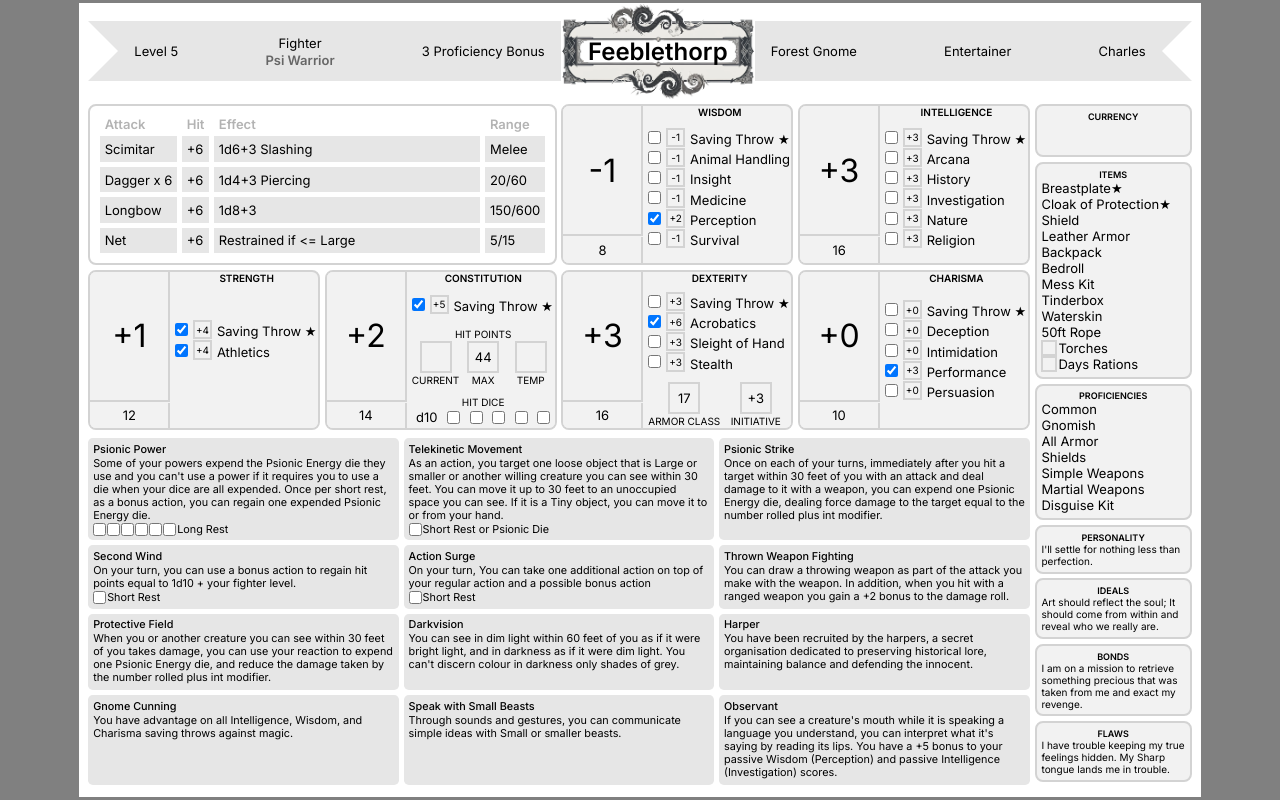
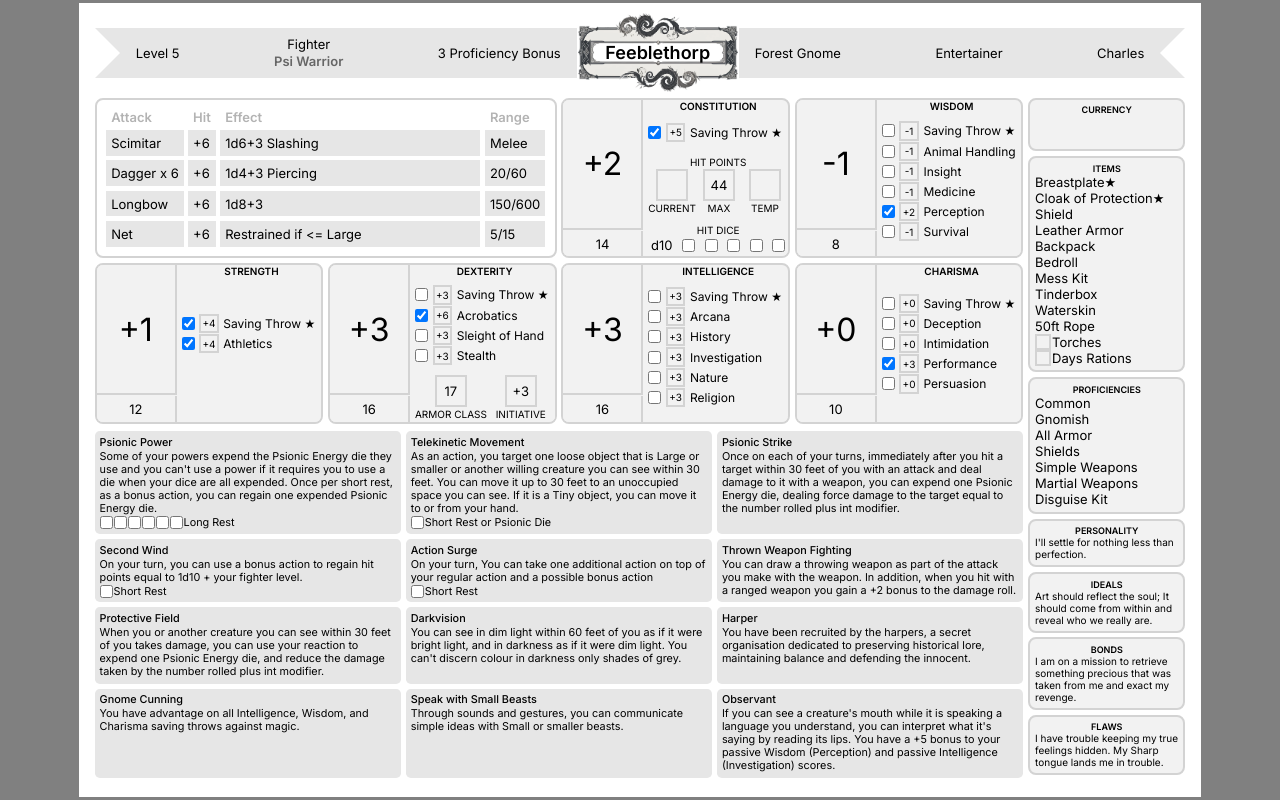
Before and after one commit to Charles-Dahl/character-builder, a Next.js app: page / in a window 1280 px wide. Built offline with nearby package versions, Linux system fonts and the light colour scheme.

Commit message:
refactor character to json file

```diff
--- a/src/app/page.module.css
+++ b/src/app/page.module.css
@@ -6,8 +6,8 @@
   height: 210mm;
   width: 297mm;
 
-  padding: var(--small);
-  padding-top: var(--none);
+  padding: var(--medium);
+  padding-top: var(--small);
 }
 
 .layout {
--- a/src/components/ability-block.module.css
+++ b/src/components/ability-block.module.css
@@ -1,7 +1,7 @@
 .container {
     display: grid;
     grid-template-columns: repeat(4, 1fr);
-    grid-auto-flow: column;
+    grid-auto-flow: row;
     grid-template-rows: repeat(2, 1fr);
     align-items: stretch;
     gap: var(--tiny)
--- a/src/components/ability-block.tsx
+++ b/src/components/ability-block.tsx
@@ -12,9 +12,9 @@ const AbilityBlock = () => {
   return (
     <div className={styles.container}>
       <Attacks />
-      <AbilityExtended ability={Ability.strength} />
       <AbilityExtended ability={Ability.constitution}><HitPoints /></AbilityExtended>
       <AbilityExtended ability={Ability.wisdom} />
+      <AbilityExtended ability={Ability.strength} />
       <AbilityExtended ability={Ability.dexterity}>
         <div className={styles["figure-group"]}>
           <ArmorClass />
--- a/src/components/ability-score.module.css
+++ b/src/components/ability-score.module.css
@@ -17,7 +17,7 @@
     border-right: var(--border);
     font-size: xx-large;
     align-self: stretch;
-    padding: var(--medium);
+    padding: var(--small);
     justify-content: center;
     width: 5rem;
 }
--- a/src/components/armor-class.tsx
+++ b/src/components/armor-class.tsx
@@ -3,10 +3,12 @@ import Figure from "./figure"
 import { Ability } from "@/utility/abilities"
 
 const ArmorClass = () => {
-    const { getArmorClass } = useCharacter()
-    const dexModifier = useModifierValue(Ability.dexterity)
+    const { baseArmor, armorModifier } = useCharacter()
+    const modifierValue = useModifierValue(armorModifier)
+    const finalValue = baseArmor + modifierValue
+
     return (
-        <Figure label="Armor Class">{getArmorClass(dexModifier)}</Figure>
+        <Figure label="Armor Class">{finalValue}</Figure>
     )
 }
 
--- a/src/components/attacks.tsx
+++ b/src/components/attacks.tsx
@@ -8,11 +8,13 @@ import { Fragment } from "react";
 const AttackDisplay = ({ label, damageType, modifier, range, onHit }: Attack) => {
     const { proficiencyBonus } = useCharacter()
     const modifierValue = useModifierValue(modifier)
+    const hitDescription = onHit.replace(/(\$modifier\$)/g, signedNumber.format(modifierValue))
+
     return (
         <Fragment key={label}>
             <Inline className={styles.item}>{label}</Inline>
             <Inline className={styles.item}>{signedNumber.format(modifierValue + proficiencyBonus)}</Inline>
-            <Inline className={styles.item}>{onHit(modifierValue)} {damageType}</Inline>
+            <Inline className={styles.item}>{hitDescription} {damageType}</Inline>
             <Inline className={styles.item}>{range}</Inline>
         </Fragment>
     )
--- a/src/components/details.module.css
+++ b/src/components/details.module.css
@@ -5,7 +5,7 @@
 .banner-start {
     --bg-lightness: 90%;
     --bg-alpha: 1;
-    --size: 60px;
+    --size: 50px;
 
     padding: var(--medium);
     padding-inline-start: calc(var(--size) * 0.5 + var(--medium));
@@ -28,7 +28,7 @@
 .banner-end {
     --bg-lightness: 90%;
     --bg-alpha: 1;
-    --size: 60px;
+    --size: 50px;
 
     padding: var(--medium);
     padding-inline-end: calc(var(--size) * 0.5 + var(--medium));
@@ -59,9 +59,9 @@
     background-size: contain;
     background-repeat: no-repeat;
     background-position: center;
-    width: 12rem;
+    width: 10rem;
     aspect-ratio: 2;
     justify-content: center;
-    font-size: x-large;
+    font-size: large;
     font-weight: 600;
 }
--- a/src/components/skill.module.css
+++ b/src/components/skill.module.css
@@ -1,6 +1,5 @@
 .label {
-    font-size: small;
-    align-self: self-end;
+    font-size: 0.75rem;
 }
 
 .value {
--- a/src/utility/attacks.ts
+++ b/src/utility/attacks.ts
@@ -5,5 +5,5 @@ export interface Attack {
     modifier: Ability,
     damageType?: string,
     range?: string,
-    onHit: (modifier: number) => string,
+    onHit: string,
 }
--- a/src/utility/character.ts
+++ b/src/utility/character.ts
@@ -6,6 +6,7 @@ import { Trait } from "@/utility/traits"
 import { Size } from "@/utility/size"
 import { Dice } from "@/utility/dice"
 import { Item } from "@/utility/items"
+export const character: Character = require('./feeblethorp.json')
 
 export interface Character {
   playerName: string,
@@ -73,213 +74,213 @@ export interface Character {
   ideals: string,
   bonds: string,
   flaws: string,
-  getArmorClass: (dexModifier: number) => number
-  getInitiative: (dexModifier: number) => number
+  armorModifier: Ability,
+  baseArmor: number
 }
 
-export const character: Character = {
-  playerName: 'Charles',
-  characterName: 'Feeblethorp',
-  mainClass: 'Fighter',
-  subclass: 'Psi Warrior',
-  background: 'Entertainer',
-  race: 'Forest Gnome',
-  size: Size.small,
-  hitDice: Dice.d10,
-  level: 5,
-  proficiencyBonus: 3,
-  abilityScores: {
-    [Ability.strength]: 12,
-    [Ability.dexterity]: 16,
-    [Ability.constitution]: 14,
-    [Ability.intelligence]: 16,
-    [Ability.wisdom]: 8,
-    [Ability.charisma]: 10,
-  },
-  saves: {
-    [Ability.strength]: true,
-    [Ability.dexterity]: false,
-    [Ability.constitution]: true,
-    [Ability.intelligence]: false,
-    [Ability.wisdom]: false,
-    [Ability.charisma]: false,
-  },
-  skills: {
-    [Ability.strength]: {
-      Athletics: true,
-    },
-    [Ability.dexterity]: {
-      Acrobatics: true,
-      "Sleight of Hand": false,
-      Stealth: false,
-    },
-    [Ability.constitution]: {},
-    [Ability.intelligence]: {
-      Arcana: false,
-      History: false,
-      Investigation: false,
-      Nature: false,
-      Religion: false,
-    },
-    [Ability.wisdom]: {
-      "Animal Handling": false,
-      Insight: false,
-      Medicine: false,
-      Perception: true,
-      Survival: false,
-    },
-    [Ability.charisma]: {
-      Deception: false,
-      Intimidation: false,
-      Performance: true,
-      Persuasion: false,
-    },
-  },
-  attacks: [
-    {
-      label: "Scimitar",
-      damageType: "Slashing",
-      modifier: Ability.dexterity,
-      onHit: (modifier) => `1d6${signedNumber.format(modifier)}`,
-      range: "Melee",
-    },
-    {
-      label: "Dagger x 6",
-      damageType: "Piercing",
-      modifier: Ability.dexterity,
-      onHit: (modifier) => `1d4${signedNumber.format(modifier)}`,
-      range: "20/60",
-    },
-    {
-      label: "Longbow",
-      modifier: Ability.dexterity,
-      onHit: (modifier) => `1d8${signedNumber.format(modifier)}`,
-      range: "150/600",
-    },
-    {
-      label: "Net",
-      modifier: Ability.dexterity,
-      onHit: () => `Restrained if <= Large`,
-      range: "5/15",
-    },
-  ],
-  traits: [
-    {
-      label: "Psionic Power",
-      description: "Some of your powers expend the Psionic Energy die they use and you can't use a power if it requires you to use a die when your dice are all expended. Once per short rest, as a bonus action, you can regain one expended Psionic Energy die.",
-      frequency: "Long Rest",
-      charges: 6,
-    },
-    {
-      label: "Telekinetic Movement",
-      description: "As an action, you target one loose object that is Large or smaller or another willing creature you can see within 30 feet. You can move it up to 30 feet to an unoccupied space you can see. If it is a Tiny object, you can move it to or from your hand.",
-      frequency: "Short Rest or Psionic Die",
-      charges: 1,
-    },
-    {
-      label: "Psionic Strike",
-      description: "Once on each of your turns, immediately after you hit a target within 30 feet of you with an attack and deal damage to it with a weapon, you can expend one Psionic Energy die, dealing force damage to the target equal to the number rolled plus int modifier.",
-    },
-    {
-      label: "Second Wind",
-      description: "On your turn, you can use a bonus action to regain hit points equal to 1d10 + your fighter level.",
-      frequency: "Short Rest",
-      charges: 1,
-    },
-    {
-      label: "Action Surge",
-      description: "On your turn, You can take one additional action on top of your regular action and a possible bonus action",
-      frequency: "Short Rest",
-      charges: 1,
-    },
-    {
-      label: "Thrown Weapon Fighting",
-      description: "You can draw a throwing weapon as part of the attack you make with the weapon. In addition, when you hit with a ranged weapon you gain a +2 bonus to the damage roll.",
-    },
-    {
-      label: "Protective Field",
-      description: "When you or another creature you can see within 30 feet of you takes damage, you can use your reaction to expend one Psionic Energy die, and reduce the damage taken by the number rolled plus int modifier.",
-    },
-    {
-      label: "Darkvision",
-      description: "You can see in dim light within 60 feet of you as if it were bright light, and in darkness as if it were dim light. You can't discern colour in darkness only shades of grey.",
-    },
-    {
-      label: "Harper",
-      description: `You have been recruited by the harpers, a secret organisation dedicated to preserving historical lore, maintaining balance and defending the innocent.`,
-    },
-    {
-      label: "Gnome Cunning",
-      description: "You have advantage on all Intelligence, Wisdom, and Charisma saving throws against magic.",
-    },
-    {
-      label: "Speak with Small Beasts",
-      description: "Through sounds and gestures, you can communicate simple ideas with Small or smaller beasts.",
-    },
-    {
-      label: "Observant",
-      description: `If you can see a creature's mouth while it is speaking a language you understand, you can interpret what it's saying by reading its lips. You have a +5 bonus to your passive Wisdom (Perception) and passive Intelligence (Investigation) scores.`,
-    },
-  ],
-  items: [
-    {
-      label: "Breastplate",
-      equipped: true,
-    },
-    {
-      label: "Cloak of Protection",
-      equipped: true,
-    },
-    {
-      label: "Shield",
-      equipped: false,
-    },
-    {
-      label: "Leather Armor",
-    },
-    {
-      label: "Backpack",
-    },
-    {
-      label: "Bedroll",
-    },
-    {
-      label: "Mess Kit",
-    },
-    {
-      label: "Tinderbox",
-    },
-    {
-      label: "Waterskin",
-    },
-    {
-      label: "50ft Rope",
-    },
-    {
-      label: "Torches",
-      quantity: 10,
-    },
-    {
-      label: "Days Rations",
-      quantity: 10,
-    },
-  ],
-  proficiencies: [
-    "Common",
-    "Gnomish",
-    "All Armor",
-    "Shields",
-    "Simple Weapons",
-    "Martial Weapons",
-    "Disguise Kit",
-  ],
-  personality: "I'll settle for nothing less than perfection.",
-  ideals: "Art should reflect the soul; It should come from within and reveal who we really are.",
-  bonds: "I am on a mission to retrieve something precious that was taken from me and exact my revenge.",
-  flaws: "I have trouble keeping my true feelings hidden. My Sharp tongue lands me in trouble.",
-  getArmorClass: (dexModifier: number) => dexModifier + 14,
-  getInitiative: (dexModifier: number) => dexModifier,
-}
+// export const character: Character = {
+//   playerName: 'Charles',
+//   characterName: 'Feeblethorp',
+//   mainClass: 'Fighter',
+//   subclass: 'Psi Warrior',
+//   background: 'Entertainer',
+//   race: 'Forest Gnome',
+//   size: Size.small,
+//   hitDice: Dice.d10,
+//   level: 5,
+//   proficiencyBonus: 3,
+//   abilityScores: {
+//     [Ability.strength]: 12,
+//     [Ability.dexterity]: 16,
+//     [Ability.constitution]: 14,
+//     [Ability.intelligence]: 16,
+//     [Ability.wisdom]: 8,
+//     [Ability.charisma]: 10,
+//   },
+//   saves: {
+//     [Ability.strength]: true,
+//     [Ability.dexterity]: false,
+//     [Ability.constitution]: true,
+//     [Ability.intelligence]: false,
+//     [Ability.wisdom]: false,
+//     [Ability.charisma]: false,
+//   },
+//   skills: {
+//     [Ability.strength]: {
+//       Athletics: true,
+//     },
+//     [Ability.dexterity]: {
+//       Acrobatics: true,
+//       "Sleight of Hand": false,
+//       Stealth: false,
+//     },
+//     [Ability.constitution]: {},
+//     [Ability.intelligence]: {
+//       Arcana: false,
+//       History: false,
+//       Investigation: false,
+//       Nature: false,
+//       Religion: false,
+//     },
+//     [Ability.wisdom]: {
+//       "Animal Handling": false,
+//       Insight: false,
+//       Medicine: false,
+//       Perception: true,
+//       Survival: false,
+//     },
+//     [Ability.charisma]: {
+//       Deception: false,
+//       Intimidation: false,
+//       Performance: true,
+//       Persuasion: false,
+//     },
+//   },
+//   attacks: [
+//     {
+//       label: "Scimitar",
+//       damageType: "Slashing",
+//       modifier: Ability.dexterity,
+//       onHit: (modifier) => `1d6${signedNumber.format(modifier)}`,
+//       range: "Melee",
+//     },
+//     {
+//       label: "Dagger x 6",
+//       damageType: "Piercing",
+//       modifier: Ability.dexterity,
+//       onHit: (modifier) => `1d4${signedNumber.format(modifier)}`,
+//       range: "20/60",
+//     },
+//     {
+//       label: "Longbow",
+//       modifier: Ability.dexterity,
+//       onHit: (modifier) => `1d8${signedNumber.format(modifier)}`,
+//       range: "150/600",
+//     },
+//     {
+//       label: "Net",
+//       modifier: Ability.dexterity,
+//       onHit: () => `Restrained if <= Large`,
+//       range: "5/15",
+//     },
+//   ],
+//   traits: [
+//     {
+//       label: "Psionic Power",
+//       description: "Some of your powers expend the Psionic Energy die they use and you can't use a power if it requires you to use a die when your dice are all expended. Once per short rest, as a bonus action, you can regain one expended Psionic Energy die.",
+//       frequency: "Long Rest",
+//       charges: 6,
+//     },
+//     {
+//       label: "Telekinetic Movement",
+//       description: "As an action, you target one loose object that is Large or smaller or another willing creature you can see within 30 feet. You can move it up to 30 feet to an unoccupied space you can see. If it is a Tiny object, you can move it to or from your hand.",
+//       frequency: "Short Rest or Psionic Die",
+//       charges: 1,
+//     },
+//     {
+//       label: "Psionic Strike",
+//       description: "Once on each of your turns, immediately after you hit a target within 30 feet of you with an attack and deal damage to it with a weapon, you can expend one Psionic Energy die, dealing force damage to the target equal to the number rolled plus int modifier.",
+//     },
+//     {
+//       label: "Second Wind",
+//       description: "On your turn, you can use a bonus action to regain hit points equal to 1d10 + your fighter level.",
+//       frequency: "Short Rest",
+//       charges: 1,
+//     },
+//     {
+//       label: "Action Surge",
+//       description: "On your turn, You can take one additional action on top of your regular action and a possible bonus action",
+//       frequency: "Short Rest",
+//       charges: 1,
+//     },
+//     {
+//       label: "Thrown Weapon Fighting",
+//       description: "You can draw a throwing weapon as part of the attack you make with the weapon. In addition, when you hit with a ranged weapon you gain a +2 bonus to the damage roll.",
+//     },
+//     {
+//       label: "Protective Field",
+//       description: "When you or another creature you can see within 30 feet of you takes damage, you can use your reaction to expend one Psionic Energy die, and reduce the damage taken by the number rolled plus int modifier.",
+//     },
+//     {
+//       label: "Darkvision",
+//       description: "You can see in dim light within 60 feet of you as if it were bright light, and in darkness as if it were dim light. You can't discern colour in darkness only shades of grey.",
+//     },
+//     {
+//       label: "Harper",
+//       description: `You have been recruited by the harpers, a secret organisation dedicated to preserving historical lore, maintaining balance and defending the innocent.`,
+//     },
+//     {
+//       label: "Gnome Cunning",
+//       description: "You have advantage on all Intelligence, Wisdom, and Charisma saving throws against magic.",
+//     },
+//     {
+//       label: "Speak with Small Beasts",
+//       description: "Through sounds and gestures, you can communicate simple ideas with Small or smaller beasts.",
+//     },
+//     {
+//       label: "Observant",
+//       description: `If you can see a creature's mouth while it is speaking a language you understand, you can interpret what it's saying by reading its lips. You have a +5 bonus to your passive Wisdom (Perception) and passive Intelligence (Investigation) scores.`,
+//     },
+//   ],
+//   items: [
+//     {
+//       label: "Breastplate",
+//       equipped: true,
+//     },
+//     {
+//       label: "Cloak of Protection",
+//       equipped: true,
+//     },
+//     {
+//       label: "Shield",
+//       equipped: false,
+//     },
+//     {
+//       label: "Leather Armor",
+//     },
+//     {
+//       label: "Backpack",
+//     },
+//     {
+//       label: "Bedroll",
+//     },
+//     {
+//       label: "Mess Kit",
+//     },
+//     {
+//       label: "Tinderbox",
+//     },
+//     {
+//       label: "Waterskin",
+//     },
+//     {
+//       label: "50ft Rope",
+//     },
+//     {
+//       label: "Torches",
+//       quantity: 10,
+//     },
+//     {
+//       label: "Days Rations",
+//       quantity: 10,
+//     },
+//   ],
+//   proficiencies: [
+//     "Common",
+//     "Gnomish",
+//     "All Armor",
+//     "Shields",
+//     "Simple Weapons",
+//     "Martial Weapons",
+//     "Disguise Kit",
+//   ],
+//   personality: "I'll settle for nothing less than perfection.",
+//   ideals: "Art should reflect the soul; It should come from within and reveal who we really are.",
+//   bonds: "I am on a mission to retrieve something precious that was taken from me and exact my revenge.",
+//   flaws: "I have trouble keeping my true feelings hidden. My Sharp tongue lands me in trouble.",
+//   getArmorClass: (dexModifier: number) => dexModifier + 14,
+//   getInitiative: (dexModifier: number) => dexModifier,
+// }
 
 export const CharacterContext = createContext<Character>(character)
 
--- /dev/null
+++ b/src/utility/feeblethorp.json
@@ -0,0 +1,203 @@
+{
+  "playerName": "Charles",
+  "characterName": "Feeblethorp",
+  "mainClass": "Fighter",
+  "subclass": "Psi Warrior",
+  "background": "Entertainer",
+  "race": "Forest Gnome",
+  "size": "Small",
+  "hitDice": "d10",
+  "level": 5,
+  "proficiencyBonus": 3,
+  "abilityScores": {
+    "Strength": 12,
+    "Dexterity": 16,
+    "Constitution": 14,
+    "Intelligence": 16,
+    "Wisdom": 8,
+    "Charisma": 10
+  },
+  "saves": {
+    "Strength": true,
+    "Dexterity": false,
+    "Constitution": true,
+    "Intelligence": false,
+    "Wisdom": false,
+    "Charisma": false
+  },
+  "skills": {
+    "Strength": {
+      "Athletics": true
+    },
+    "Dexterity": {
+      "Acrobatics": true,
+      "Sleight of Hand": false,
+      "Stealth": false
+    },
+    "Constitution": {},
+    "Intelligence": {
+      "Arcana": false,
+      "History": false,
+      "Investigation": false,
+      "Nature": false,
+      "Religion": false
+    },
+    "Wisdom": {
+      "Animal Handling": false,
+      "Insight": false,
+      "Medicine": false,
+      "Perception": true,
+      "Survival": false
+    },
+    "Charisma": {
+      "Deception": false,
+      "Intimidation": false,
+      "Performance": true,
+      "Persuasion": false
+    }
+  },
+  "attacks": [
+    {
+      "label": "Scimitar",
+      "damageType": "Slashing",
+      "modifier": "Dexterity",
+      "onHit": "1d6$modifier$",
+      "range": "Melee"
+    },
+    {
+      "label": "Dagger x 6",
+      "damageType": "Piercing",
+      "modifier": "Dexterity",
+      "onHit": "1d4$modifier$",
+      "range": "20/60"
+    },
+    {
+      "label": "Longbow",
+      "modifier": "Dexterity",
+      "onHit": "1d8$modifier$",
+      "range": "150/600"
+    },
+    {
+      "label": "Net",
+      "modifier": "Dexterity",
+      "onHit": "Restrained if <= Large",
+      "range": "5/15"
+    }
+  ],
+  "traits": [
+    {
+      "label": "Psionic Power",
+      "description": "Some of your powers expend the Psionic Energy die they use and you can't use a power if it requires you to use a die when your dice are all expended. Once per short rest, as a bonus action, you can regain one expended Psionic Energy die.",
+      "frequency": "Long Rest",
+      "charges": 6
+    },
+    {
+      "label": "Telekinetic Movement",
+      "description": "As an action, you target one loose object that is Large or smaller or another willing creature you can see within 30 feet. You can move it up to 30 feet to an unoccupied space you can see. If it is a Tiny object, you can move it to or from your hand.",
+      "frequency": "Short Rest or Psionic Die",
+      "charges": 1
+    },
+    {
+      "label": "Psionic Strike",
+      "description": "Once on each of your turns, immediately after you hit a target within 30 feet of you with an attack and deal damage to it with a weapon, you can expend one Psionic Energy die, dealing force damage to the target equal to the number rolled plus int modifier."
+    },
+    {
+      "label": "Second Wind",
+      "description": "On your turn, you can use a bonus action to regain hit points equal to 1d10 + your fighter level.",
+      "frequency": "Short Rest",
+      "charges": 1
+    },
+    {
+      "label": "Action Surge",
+      "description": "On your turn, You can take one additional action on top of your regular action and a possible bonus action",
+      "frequency": "Short Rest",
+      "charges": 1
+    },
+    {
+      "label": "Thrown Weapon Fighting",
+      "description": "You can draw a throwing weapon as part of the attack you make with the weapon. In addition, when you hit with a ranged weapon you gain a +2 bonus to the damage roll."
+    },
+    {
+      "label": "Protective Field",
+      "description": "When you or another creature you can see within 30 feet of you takes damage, you can use your reaction to expend one Psionic Energy die, and reduce the damage taken by the number rolled plus int modifier."
+    },
+    {
+      "label": "Darkvision",
+      "description": "You can see in dim light within 60 feet of you as if it were bright light, and in darkness as if it were dim light. You can't discern colour in darkness only shades of grey."
+    },
+    {
+      "label": "Harper",
+      "description": "You have been recruited by the harpers, a secret organisation dedicated to preserving historical lore, maintaining balance and defending the innocent."
+    },
+    {
+      "label": "Gnome Cunning",
+      "description": "You have advantage on all Intelligence, Wisdom, and Charisma saving throws against magic."
+    },
+    {
+      "label": "Speak with Small Beasts",
+      "description": "Through sounds and gestures, you can communicate simple ideas with Small or smaller beasts."
+    },
+    {
+      "label": "Observant",
+      "description": "If you can see a creature's mouth while it is speaking a language you understand, you can interpret what it's saying by reading its lips. You have a +5 bonus to your passive Wisdom (Perception) and passive Intelligence (Investigation) scores."
+    }
+  ],
+  "items": [
+    {
+      "label": "Breastplate",
+      "equipped": true
+    },
+    {
+      "label": "Cloak of Protection",
+      "equipped": true
+    },
+    {
+      "label": "Shield",
+      "equipped": false
+    },
+    {
+      "label": "Leather Armor"
+    },
+    {
+      "label": "Backpack"
+    },
+    {
+      "label": "Bedroll"
+    },
+    {
+      "label": "Mess Kit"
+    },
+    {
+      "label": "Tinderbox"
+    },
+    {
+      "label": "Waterskin"
+    },
+    {
+      "label": "50ft Rope"
+    },
+    {
+      "label": "Torches",
+      "quantity": 10
+    },
+    {
+      "label": "Days Rations",
+      "quantity": 10
+    }
+  ],
+  "proficiencies": [
+    "Common",
+    "Gnomish",
+    "All Armor",
+    "Shields",
+    "Simple Weapons",
+    "Martial Weapons",
+    "Disguise Kit"
+  ],
+  "personality": "I'll settle for nothing less than perfection.",
+  "ideals": "Art should reflect the soul; It should come from within and reveal who we really are.",
+  "bonds": "I am on a mission to retrieve something precious that was taken from me and exact my revenge.",
+  "flaws": "I have trouble keeping my true feelings hidden. My Sharp tongue lands me in trouble.",
+  "armorModifier": "Dexterity",
+  "baseArmor": 14
+}
```
Also changed, not shown: src/components/initiative.tsx (+4 -5 lines).
